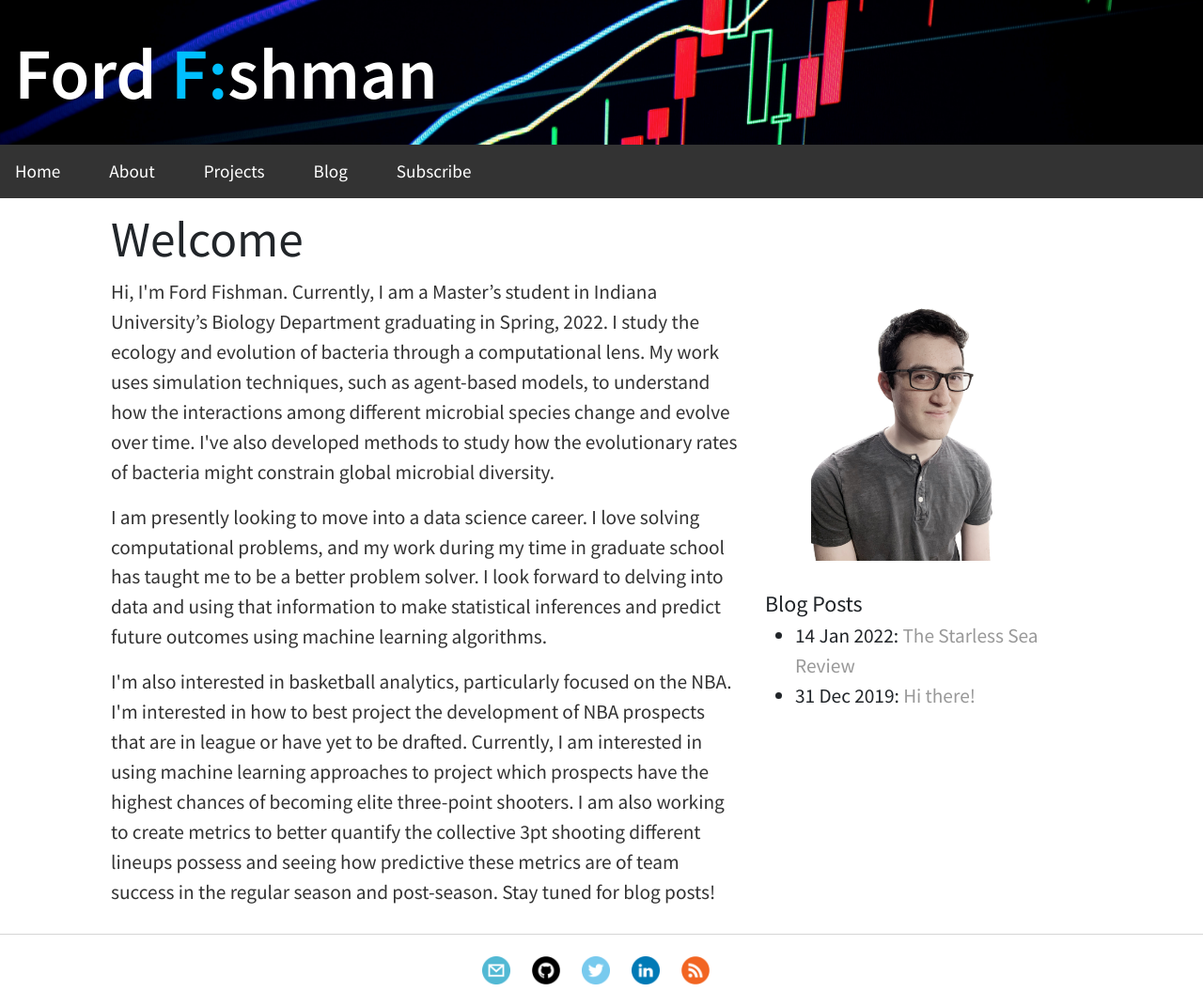
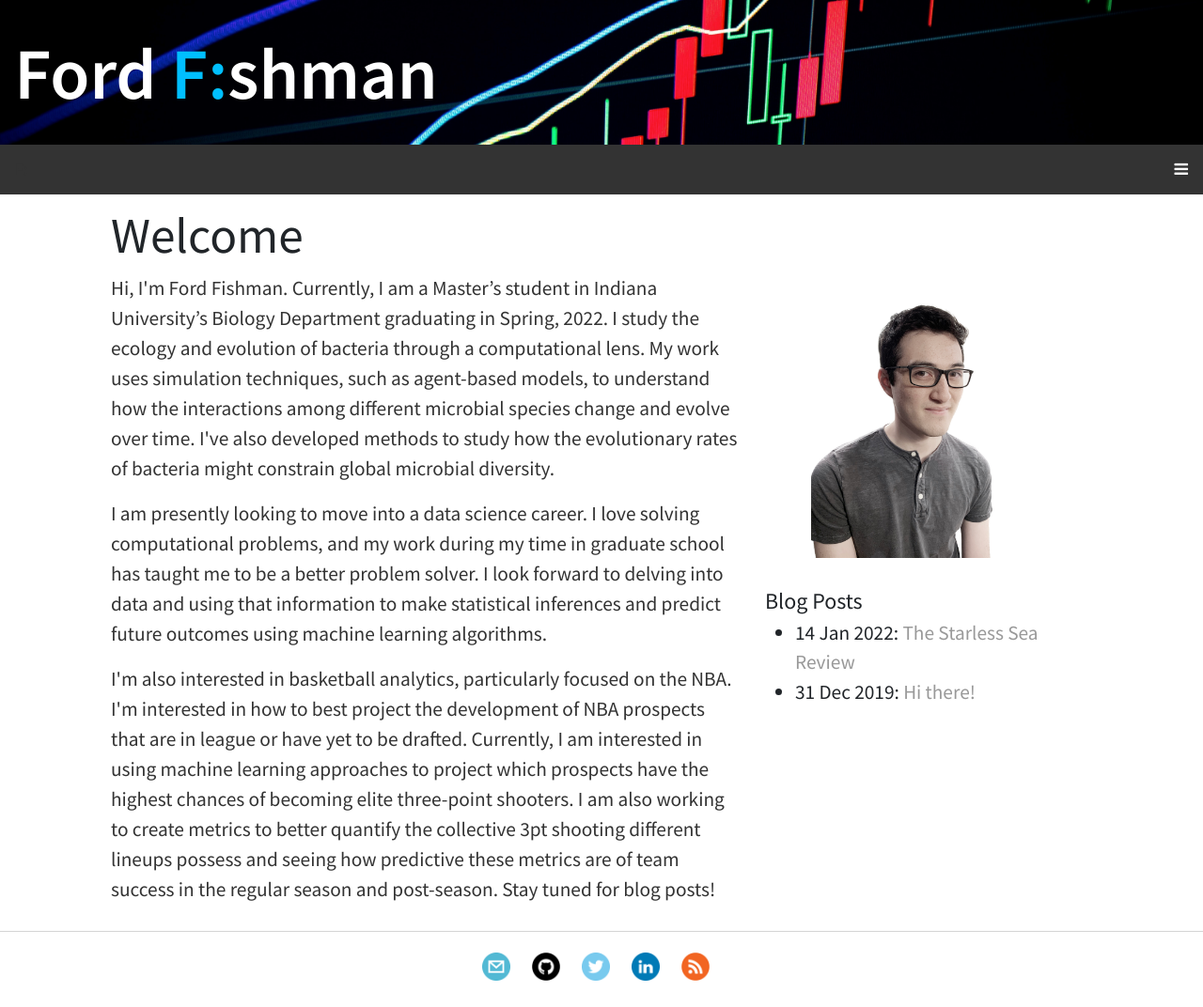
Before and after one commit to fordfishman/fordfishman.github.io, a Jekyll site: the page built from index.html, in a window 1280 px wide. Shown: the whole page at 94% size. Built offline with Jekyll 4.4.1, drawn with Linux system fonts in a browser that asks for light colours; comment, search, counter and statistics services are not loaded.

Commit message:
mobile friendly nav

```diff
--- a/_layouts/default.html
+++ b/_layouts/default.html
@@ -12,6 +12,7 @@
     <!-- link to stylesheets -->
     <link rel="preconnect" href="https://fonts.googleapis.com">
     <link rel="preconnect" href="https://fonts.gstatic.com" crossorigin>
+    <link rel="stylesheet" href="https://cdnjs.cloudflare.com/ajax/libs/font-awesome/4.7.0/css/font-awesome.min.css">
     <link href="//cdn-images.mailchimp.com/embedcode/classic-10_7_dtp.css" rel="stylesheet" type="text/css">
     <link href="https://fonts.googleapis.com/css2?family=Source+Sans+Pro:ital,wght@0,400;0,600;1,400&display=swap" rel="stylesheet">
     <link rel="stylesheet" type="text/css" href="/css/bootstrap.min.css">
@@ -26,13 +27,16 @@
 </head>
 
 <body>
-    <nav>
+    <!-- <nav> -->
         <div class="container-fluid p-0">
             <div class="col-12  d-flex">
                 <img class="img-fluid" src="/pics/data-banner-no-text.jpeg" alt="Banner" style="max-width: 100%; align-self: flex-start;">
                 <h1 class="position-absolute"><a href="/">Ford <span class="ff-word">F:</span>shman</a></h1>
             </div>
         </div>
+        <div class="topnav">
+            <a href="/" class="active" ><span class="ff-word" style="color:#333;">F:</span></a>
+            <div id="links">
                 <ul>
                     <li><a href="/">Home</a></li>
                     <li><a href="/about/">About</a></li>
@@ -41,7 +45,12 @@
                     <li><a href="/blog/">Blog</a></li>
                     <li><a href="/subscribe/">Subscribe</a></li>
                 </ul>
-    </nav>
+            </div>
+            <a href="javascript:void(0);" class="icon" onclick="navbars()">
+                <i class="fa fa-bars"></i>
+              </a>
+    <!-- </nav> -->
+        </div>
     <div class="container">
 
         {{ content }}
@@ -54,20 +63,20 @@
                     <br>
                     <ul>
                         <li>
-                            <a href="mailto:fordfishman@gmail.com"><span class="icon-mail"></span></a>
+                            <a href="mailto:fordfishman@gmail.com"><span class="icons-mail"></span></a>
                         </li>
                         <li>
                             <!-- <svg class="icon-github"><use xlink:href="#icon-github"></use></svg><a href="https://github.com/fordfishman">github.com/fordfishman</a> -->
-                            <a href="https://github.com/fordfishman"><span class="icon-github"></span></a>
+                            <a href="https://github.com/fordfishman"><span class="icons-github"></span></a>
                         </li>
                         <li>
-                            <a href="https://twitter.com/ford_fishman"><span class="icon-twitter"></span></a>
+                            <a href="https://twitter.com/ford_fishman"><span class="icons-twitter"></span></a>
                         </li>
                         <li>
-                            <a href="https://www.linkedin.com/in/fordfishman/"><span class="icon-linkedin"></span></a>
+                            <a href="https://www.linkedin.com/in/fordfishman/"><span class="icons-linkedin"></span></a>
                         </li>
                         <li>
-                            <a href="/feed.xml" target="_blank"><span class="icon-rss"></span></a>
+                            <a href="/feed.xml" target="_blank"><span class="icons-rss"></span></a>
                         </li>
 
                     </ul>
--- a/css/main.css
+++ b/css/main.css
@@ -18,6 +18,46 @@ body {
 }
 .position-absolute a {
   color: white;
+}
+
+.topnav {
+  overflow: hidden;
+  background-color: rgb(25,25,25);
+  position: relative;
+}
+
+.topnav .active {
+  background: #333;
+  font-weight: 600;
+}
+
+.topnav #links {
+  display: none;
+}
+
+.topnav a {
+  color: white;
+  padding: 14px 16px;
+  text-decoration: none;
+  font-size: 17px;
+  display: block;
+}
+
+.topnav li a:hover {
+  background-color: #111;
+}
+
+.topnav a.icon {
+  display: block;
+  position: absolute;
+  right: 0;
+  top: 0;
+}
+
+.topnav ul {
+  list-style-type: none;
+  list-style: none;
+  padding: 0;
 }
 
 nav ul {
@@ -116,36 +156,36 @@ ul.posts li {
     list-style: none;
 }
 
-[class^="icon"] {
+[class^="icons"] {
   height: 30px;
   width: 30px;
   position: relative;
   vertical-align: -5px;
 }
 
-.icon-mail {
+.icons-mail {
   content: url('/pics/mail.png');
   /* display: inline-block; */
 }
 
 
-.icon-twitter {
+.icons-twitter {
   content: url('/pics/twitter.png');
 
   /* display: inline-block; */
 }
 
-.icon-github {
+.icons-github {
   content: url('/pics/github.png');
   /* display: inline-block; */
 }
 
-.icon-linkedin {
+.icons-linkedin {
   content: url('/pics/linkedin.png');
   /* display: inline-block; */
 }
 
-.icon-rss {
+.icons-rss {
   content: url('/pics/rss.png')
 }
 
@@ -163,11 +203,11 @@ ul.posts li {
 }
 
 /* Add a background color to the button if it is clicked on (add the .active class with JS), and when you move the mouse over it (hover) */
-.active, .collapsible:hover {
+blurb .active, .collapsible:hover {
   background-color: #ccc;
 }
 
-.active, .collapsible:hover, .collapsible:focus {
+blurb .active, .collapsible:hover, .collapsible:focus {
   outline: none;
 }
 
@@ -188,7 +228,7 @@ ul.posts li {
   margin-left: 5px;
 }
 
-.active:after {
+blurb .active:after {
   content: "\2212"; /* Unicode character for "minus" sign (-) */
 }
 
```
Also changed, not shown: other parts of _layouts/default.html (+10 -0 lines). Lines whose indentation alone changed are shown as unchanged.
